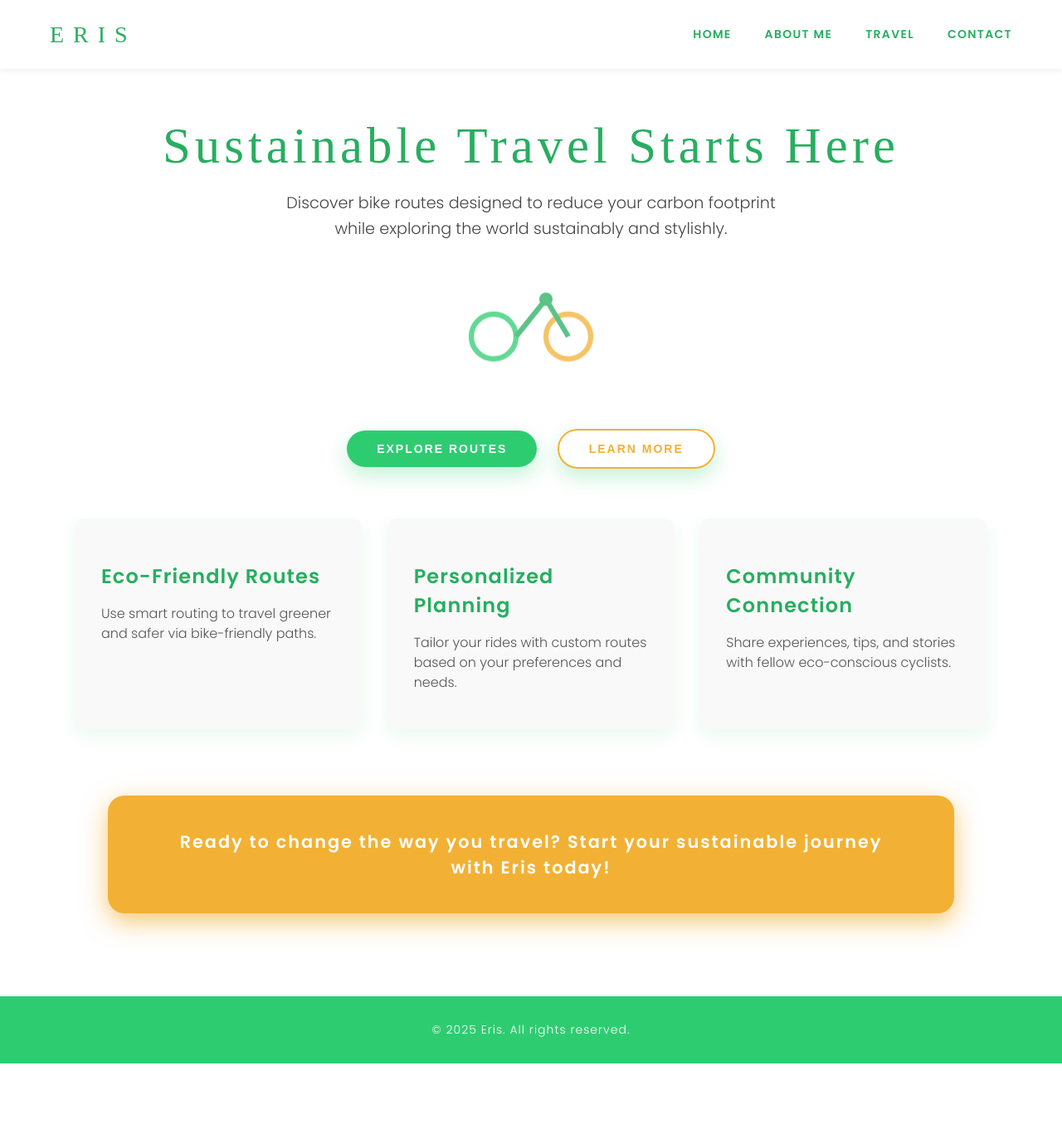
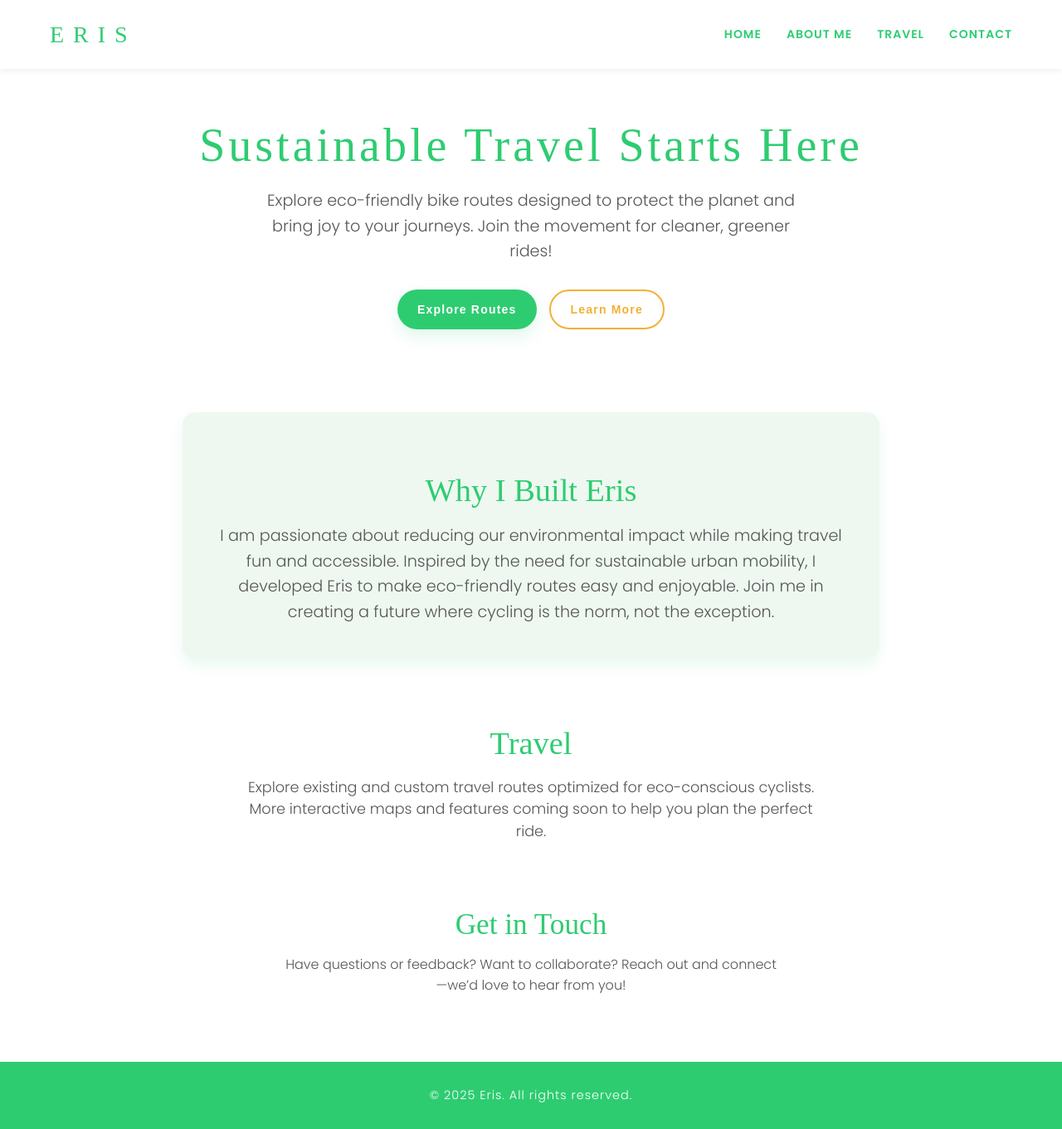
Before and after one commit to NotNxel/Eris, a plain HTML site: page index.html in a window 1280 px wide. Shown: the whole page at 83% size. Before the commit the page ends 1282 px from the top, so only its background shows below. Drawn offline with Linux system fonts and the light colour scheme.

Commit message:
Update index.html

```diff
--- a/index.html
+++ b/index.html
@@ -6,17 +6,15 @@
 <title>Eris - Sustainable Cycling</title>
 <style>
 @import url('https://fonts.googleapis.com/css2?family:Roboto+Slab:wght@300&family=Poppins:wght@300;600&display=swap');
-
 :root {
-      --green-light: #a8e6cf;
   --green: #2ecc71;
-      --green-dark: #27ae60;
+  --dark-green: #27ae60;
   --gold: #f2b134;
   --white: #ffffff;
   --grey-light: #f9f9f9;
   --grey-dark: #333;
 }
-
+/* Basic resets and font */
 body {
   font-family: 'Poppins', sans-serif;
   background: var(--white);
@@ -24,7 +22,7 @@
   margin: 0;
   padding: 0;
 }
-
+/* Header styles */
 header {
   position: sticky;
   top: 0;
@@ -37,286 +35,260 @@
   align-items: center;
   animation: fadeInDown 1s ease forwards;
 }
-
 @keyframes fadeInDown {
   from {opacity:0; transform: translateY(-20px);}
   to {opacity:1; transform: translateY(0);}
 }
-
 .logo {
   font-family: 'Roboto Slab', serif;
   font-weight: 300;
   font-size: 28px;
-      color: var(--green-dark);
   letter-spacing: 2px;
   cursor: pointer;
+  color: var(--green);
   user-select: none;
   transition: color 0.3s ease;
 }
-
 .logo:hover {
   color: var(--gold);
 }
-
 nav ul {
   list-style: none;
   display: flex;
-      gap: 40px;
+  gap: 30px;
 }
-
 nav ul li {
   cursor: pointer;
+  font-weight: 600;
   text-transform: uppercase;
-      font-weight: 600;
-      letter-spacing: 1.3px;
-      color: var(--green-dark);
-      transition: color 0.3s ease;
+  letter-spacing: 1px;
   font-size: 14px;
 }
-
-    nav ul li:hover {
+nav ul li a {
+  color: var(--green);
+  text-decoration: none;
+  transition: color 0.3s ease;
+}
+nav ul li a:hover {
   color: var(--gold);
 }
-
+/* Main content styles */
 main {
   max-width: 1100px;
   margin: 60px auto 100px;
   padding: 0 40px;
   text-align: center;
 }
-
 .hero-title {
   font-family: 'Roboto Slab', serif;
   font-weight: 300;
-      font-size: 3.8rem;
-      color: var(--green-dark);
-      letter-spacing: 5px;
+  font-size: 3.5rem;
+  letter-spacing: 4px;
+  color: var(--green);
   margin-bottom: 20px;
-      opacity: 0;
-      animation: fadeIn 1.5s forwards 0.3s;
-      line-height: 1.1;
 }
-
 .hero-desc {
   font-size: 1.2rem;
-      font-weight: 300;
-      color: #444;
+  line-height: 1.6;
+  max-width: 640px;
+  margin: 0 auto 30px;
+  color: #555;
+}
+.btn-container {
+  margin-top: 20px;
+  display: flex;
+  justify-content: center;
+  gap: 15px;
+}
+button {
+  padding: 14px 24px;
+  border-radius: 30px;
+  font-weight: 600;
+  font-size: 14px;
+  border: none;
+  cursor: pointer;
+  transition: all 0.3s ease;
+  letter-spacing: 1.2px;
+}
+.btn-green {
+  background: var(--green);
+  color: var(--white);
+  box-shadow: 0 8px 20px rgba(46, 204, 113, 0.15);
+}
+.btn-green:hover {
+  background: var(--dark-green);
+  box-shadow: 0 10px 24px rgba(39, 174, 96, 0.2);
+  transform: translateY(-2px);
+}
+.btn-outline {
+  background: transparent;
+  border: 2px solid var(--gold);
+  color: var(--gold);
+}
+.btn-outline:hover {
+  background: var(--gold);
+  color: var(--white);
+  transform: scale(1.03);
+}
+.section {
+  margin-top: 60px;
+}
+.content-section {
+  display: flex;
+  flex-wrap: wrap;
+  gap: 30px;
+  justify-content: center;
+}
+.card {
+  background: #f9f9f9;
+  padding: 20px;
+  border-radius: 12px;
+  max-width: 280px;
+  flex: 1;
+  min-width: 250px;
+  box-shadow: 0 8px 20px rgba(0,0,0,0.05);
+  transition: box-shadow 0.3s ease, transform 0.3s ease;
+}
+.card:hover {
+  box-shadow: 0 16px 28px rgba(0,0,0,0.12);
+  transform: translateY(-8px);
+}
+.card h3 {
+  color: var(--green);
+  margin-bottom: 15px;
+  font-size: 1.4rem;
+}
+.card p {
+  font-size: 1rem;
+  line-height: 1.5;
+  color: #555;
+}
+#about {
+  background: #eef8f0;
+  padding: 40px 20px;
+  border-radius: 15px;
+  max-width: 800px;
+  margin: 80px auto;
+  box-shadow: 0 8px 16px rgba(46,204,113,0.1);
+}
+#about h2 {
+  font-family: 'Roboto Slab', serif;
+  font-weight: 400;
+  font-size: 2.4rem;
+  margin-bottom: 18px;
+  text-align: center;
+  color: var(--green);
+}
+#about p {
+  font-size: 1.2rem;
+  line-height: 1.6;
+  color: #555;
+  max-width: 750px;
+  margin: 0 auto;
+  text-align: center;
+}
+section#travel {
+  margin: 80px auto;
+  max-width: 900px;
+  padding: 0 20px;
+  text-align: center;
+}
+section#travel h2 {
+  font-family: 'Roboto Slab', serif;
+  font-weight: 400;
+  font-size: 2.4rem;
+  margin-bottom: 18px;
+  color: var(--green);
+}
+section#travel p {
+  font-size: 1.1rem;
+  color: #555;
+  max-width: 700px;
+  margin: 0 auto;
+  line-height: 1.5;
+}
+section#connect {
+  margin-top: 70px;
+  text-align: center;
+}
+section#connect h2 {
+  font-family: 'Roboto Slab', serif;
+  font-weight: 400;
+  font-size: 2.2rem;
+  margin-bottom: 15px;
+  color: var(--green);
+}
+section#connect p {
   max-width: 600px;
-      margin: 0 auto 40px;
-      opacity: 0;
-      animation: fadeIn 1.5s forwards 0.8s;
-      line-height: 1.6;
-    }
-
-    @keyframes fadeIn {
-      to {opacity:1;}
-    }
-
-    .btn-container {
-      opacity: 0;
-      animation: fadeIn 1.5s forwards 1.2s;
-    }
-
-    button {
-      background-color: var(--green);
-      color: var(--white);
-      font-weight: 600;
-      padding: 14px 36px;
-      border: none;
-      border-radius: 100px;
-      font-size: 14px;
-      text-transform: uppercase;
-      letter-spacing: 2px;
-      cursor: pointer;
-      margin: 0 10px;
-      box-shadow: 0 10px 24px rgba(46, 204, 113, 0.28);
-      transition: background-color 0.3s ease, box-shadow 0.3s ease;
-      user-select: none;
-    }
-
-    button:hover {
-      background-color: var(--green-dark);
-      box-shadow: 0 14px 36px rgba(39, 174, 96, 0.45);
-      transform: translateY(-3px);
-    }
-
-    /* Animated bicycle SVG with subtle bounce */
-    .bike-svg {
-      margin: 40px auto 60px;
-      width: 180px;
-      animation: bounce 3s ease-in-out infinite;
-      opacity: 0.75;
-      display: block;
-      user-select: none;
-    }
-
-    @keyframes bounce {
-      0%, 100% { transform: translateY(0);}
-      50% { transform: translateY(-20px);}
-    }
-
-    /* Features Section */
-    .features {
-      margin-top: 60px;
-      display: grid;
-      grid-template-columns: repeat(auto-fit, minmax(280px, 1fr));
-      gap: 30px;
-      text-align: left;
-    }
-
-    .feature-box {
-      border-radius: 12px;
-      background: var(--grey-light);
-      padding: 28px 32px;
-      box-shadow: 0 8px 20px rgba(46,204,113,0.1);
-      transition: transform 0.3s ease, box-shadow 0.3s ease;
-    }
-
-    .feature-box:hover {
-      transform: translateY(-12px);
-      box-shadow: 0 14px 32px rgba(39,174,96,0.25);
-    }
-
-    .feature-title {
-      font-weight: 600;
-      font-size: 1.5rem;
-      color: var(--green-dark);
-      margin-bottom: 12px;
-      letter-spacing: 1.1px;
-    }
-
-    .feature-desc {
-      font-weight: 300;
+  margin: auto;
   font-size: 1rem;
   color: #555;
-      line-height: 1.5;
 }
-
-    /* Callout Section */
-    .callout {
-      background: var(--gold);
+footer {
+  background: var(--green);
   color: var(--white);
-      margin-top: 80px;
-      padding: 40px 60px;
-      border-radius: 20px;
-      font-weight: 600;
-      font-size: 1.3rem;
-      letter-spacing: 2px;
-      box-shadow: 0 10px 30px rgba(242, 177, 52, 0.7);
-      max-width: 900px;
-      margin-left: auto;
-      margin-right: auto;
-    }
-
-    /* Footer */
-    footer {
-      margin-top: 100px;
   text-align: center;
   padding: 30px 20px;
-      background: var(--green);
-      color: var(--white);
-      font-weight: 300;
+  margin-top: 80px;
+  font-size: 0.9rem;
   letter-spacing: 1px;
-      font-size: 14px;
-      user-select: none;
 }
-
-    /* Responsive */
-    @media (max-width: 768px) {
-      header {
-        padding: 15px 25px;
+@media(max-width: 768px) {
+  nav {
+    flex-direction: column;
+    align-items: center;
+  }
+  nav ul {
+    flex-direction: column;
+    gap: 15px;
   }
   main {
-        padding: 0 20px;
-        margin-top: 40px;
-      }
-
-      nav ul {
-        gap: 20px;
-      }
-
-      .hero-title {
-        font-size: 2.7rem;
-      }
-
-      .bike-svg {
-        width: 130px;
-      }
-
-      .features {
-        grid-template-columns: 1fr;
-      }
-
-      .callout {
-        padding: 30px 25px;
-        font-size: 1.1rem;
+    padding: 20px;
   }
 }
 </style>
 </head>
 <body>
+
 <header>
   <div class="logo" aria-label="Eris logo">E R I S</div>
   <nav>
     <ul>
-        <li>Home</li>
-        <li>About Me</li>
-        <li>Travel</li>
-        <li>Contact</li>
+      <li><a href="#home">Home</a></li>
+      <li><a href="#about">About Me</a></li>
+      <li><a href="#travel">Travel</a></li>
+      <li><a href="#connect">Contact</a></li>
     </ul>
   </nav>
 </header>
 
-  <main>
+<main id="home">
   <h1 class="hero-title">Sustainable Travel Starts Here</h1>
-    <p class="hero-desc">Discover bike routes designed to reduce your carbon footprint while exploring the world sustainably and stylishly.</p>
+  <p class="hero-desc">Explore eco-friendly bike routes designed to protect the planet and bring joy to your journeys. Join the movement for cleaner, greener rides!</p>
+  <div class="btn-container">
+    <button class="btn-green">Explore Routes</button>
+    <button class="btn-outline">Learn More</button>
+  </div>
+</main>
 
-    <!-- Cycling bike SVG -->
-    <svg class="bike-svg" xmlns="http://www.w3.org/2000/svg" viewBox="0 0 200 140" fill="none" aria-hidden="true" >
-      <circle cx="50" cy="100" r="30" stroke="#2ecc71" stroke-width="7"/>
-      <circle cx="150" cy="100" r="30" stroke="#f2b134" stroke-width="7"/>
-      <line x1="80" y1="100" x2="120" y2="50" stroke="#27ae60" stroke-width="7" />
-      <line x1="120" y1="50" x2="150" y2="100" stroke="#27ae60" stroke-width="7" />
-      <circle cx="120" cy="50" r="9" fill="#27ae60">
-        <animate attributeName="r" values="9;13;9" dur="3s" repeatCount="indefinite" />
-      </circle>
-      <circle cx="50" cy="100" r="30" fill="none">
-        <animateTransform attributeName="transform" attributeType="XML" type="rotate" from="0 50 100" to="360 50 100" dur="4s" repeatCount="indefinite"/>
-      </circle>
-      <circle cx="150" cy="100" r="30" fill="none">
-        <animateTransform attributeName="transform" attributeType="XML" type="rotate" from="0 150 100" to="360 150 100" dur="3.5s" repeatCount="indefinite"/>
-      </circle>
-    </svg>
-
-    <div class="btn-container">
-      <button>Explore Routes</button>
-      <button style="background: transparent; border: 2px solid var(--gold); color: var(--gold);">
-        Learn More
-      </button>
-    </div>
-
-    <section class="features" aria-label="Features">
-      <div class="feature-box">
-        <h3 class="feature-title">Eco-Friendly Routes</h3>
-        <p class="feature-desc">Use smart routing to travel greener and safer via bike-friendly paths.</p>
-      </div>
-      <div class="feature-box">
-        <h3 class="feature-title">Personalized Planning</h3>
-        <p class="feature-desc">Tailor your rides with custom routes based on your preferences and needs.</p>
-      </div>
-      <div class="feature-box">
-        <h3 class="feature-title">Community Connection</h3>
-        <p class="feature-desc">Share experiences, tips, and stories with fellow eco-conscious cyclists.</p>
-      </div>
+<section id="about">
+  <h2>Why I Built Eris</h2>
+  <p>I am passionate about reducing our environmental impact while making travel fun and accessible. Inspired by the need for sustainable urban mobility, I developed Eris to make eco-friendly routes easy and enjoyable. Join me in creating a future where cycling is the norm, not the exception.</p>
 </section>
 
-    <section class="callout" aria-label="Call to action">
-      Ready to change the way you travel? Start your sustainable journey with Eris today!
+<section id="travel">
+  <h2>Travel</h2>
+  <p>Explore existing and custom travel routes optimized for eco-conscious cyclists. More interactive maps and features coming soon to help you plan the perfect ride.</p>
 </section>
-  </main>
+
+<section id="connect">
+  <h2>Get in Touch</h2>
+  <p>Have questions or feedback? Want to collaborate? Reach out and connect—we’d love to hear from you!</p>
+</section>
 
 <footer>
   &copy; 2025 Eris. All rights reserved.
 </footer>
+
 </body>
 </html>
```
Lines whose indentation alone changed are shown as unchanged.
